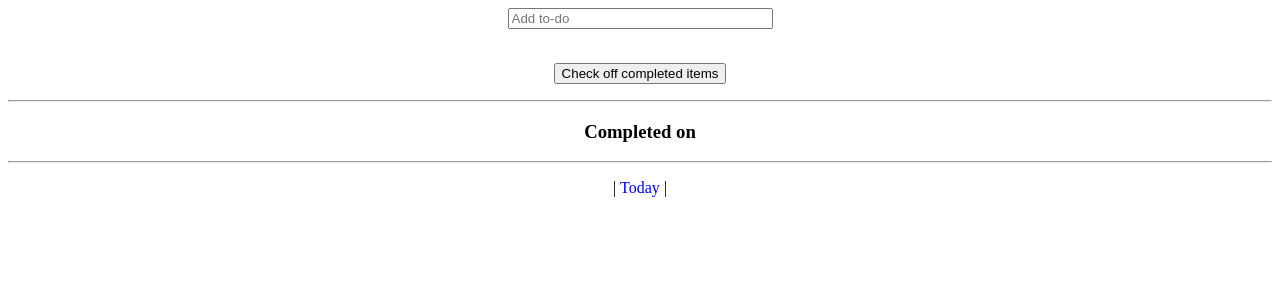
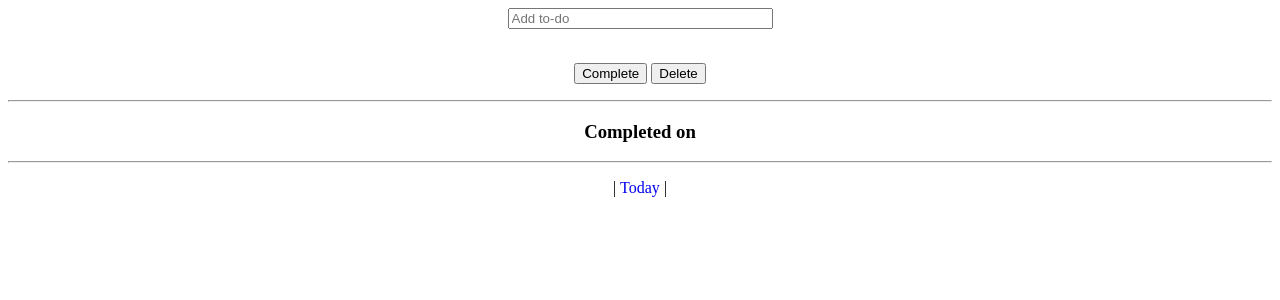
Before and after one commit to jimjshields/rolling_to_do, a Flask app: template app/templates/to_dos.html in a window 1280 px wide. Shown: the top 300 px of the page. Run offline with Flask 2, Linux system fonts and the light colour scheme; the template is opened without the code that fills it, so the values that code supplies are empty.

Commit message:
allow deleting of items

```diff
--- a/app/app.py
+++ b/app/app.py
@@ -57,10 +57,16 @@ def complete_to_do():
 	"""Changes a checked to-do to completed."""
 	completed_items = [item[0] for item in request.form.items()]
 	today = stringify_date(datetime.now())
+	button = request.form['btn']
 	for item in completed_items:
-		g.db.execute('update to_dos set is_completed = ?, completed_time = ? where item = ?;',
-					 [True, today, item])
-		g.db.commit()
+		if button == 'Complete':
+			g.db.execute('update to_dos set is_completed = ?, completed_time = ? where item = ?;',
+						 [True, today, item])
+			g.db.commit()
+		elif button == 'Delete':
+			g.db.execute('delete from to_dos where item = ?;',
+					 [item])
+			g.db.commit()
 	return redirect(url_for('show_to_dos', show_date='today'))
 
 ### database functions ###
--- a/app/templates/to_dos.html
+++ b/app/templates/to_dos.html
@@ -44,7 +44,8 @@
 		<li class="past"><input type="checkbox" name="{{ to_do.item }}" value="yes"> {{ to_do.item }} (created on {{ to_do.entry_time }})</li>
 	{% endfor %}
 		<br>
-		<input type="submit" value="Check off completed items">
+		<input type="submit" name="btn" value="Complete">
+		<input type="submit" name="btn" value="Delete">
 	</form>
 </ul>
 
```
